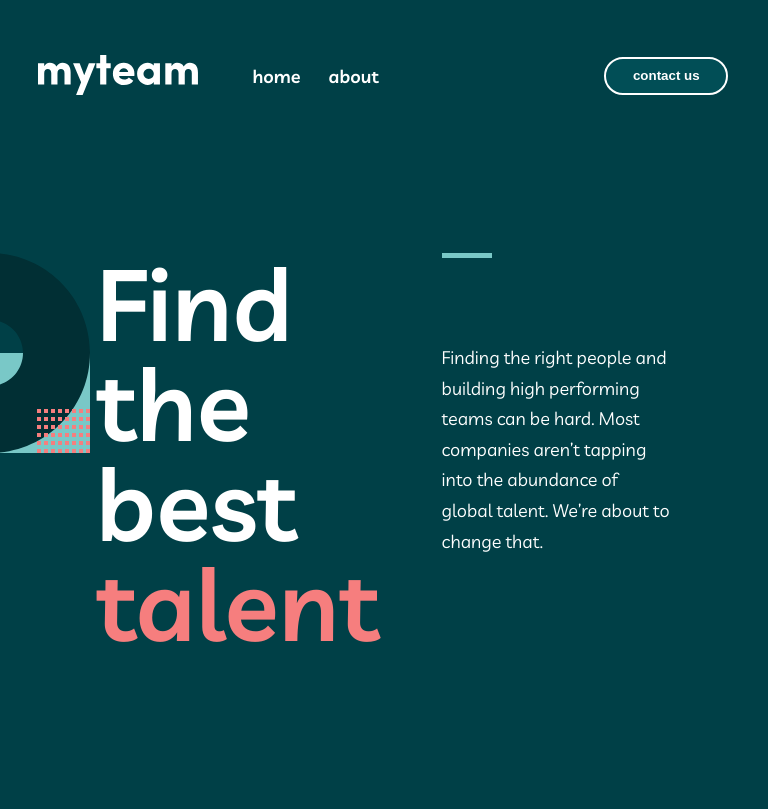
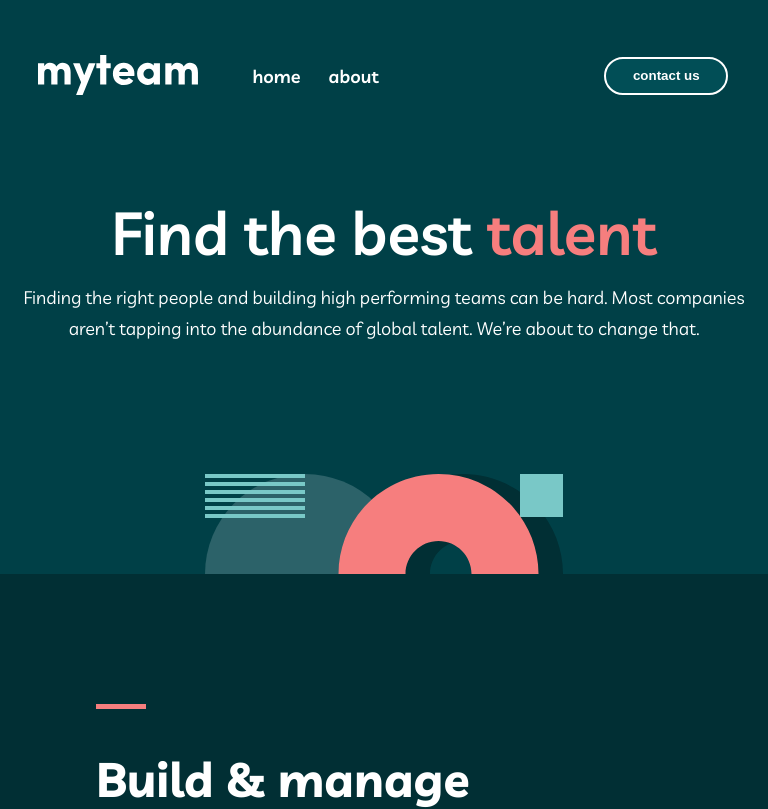
Before and after one commit to bkkcreative19/my-team, a React (Create React App) app: page / in a window 768 px wide. Shown: the top 809 px of the page. Built offline with nearby package versions, Linux system fonts and the light colour scheme.

Commit message:
intital commit

```diff
--- a/src/components/Hero/Hero.scss
+++ b/src/components/Hero/Hero.scss
@@ -4,15 +4,30 @@
   justify-content: center;
   margin-top: 10rem;
   padding-bottom: 18rem;
+  overflow: hidden;
+
+  @media screen and (max-width: 1030px) {
+    margin-top: 5rem;
+  }
 
   &__pattern-1 {
     position: absolute;
     left: -11rem;
+
+    @media screen and (max-width: 1030px) {
+      display: none;
+    }
   }
   &__pattern-2 {
     position: absolute;
-    left: 95rem;
+    left: 96rem;
     bottom: 0;
+
+    @media screen and (max-width: 1030px) {
+      left: 0;
+      right: 0;
+      margin: 0 auto;
+    }
   }
 
   &__content {
@@ -20,6 +35,12 @@
     width: 75%;
     color: #fff;
     height: 50%;
+
+    @media screen and (max-width: 1030px) {
+      flex-direction: column;
+      text-align: center;
+      width: 95%;
+    }
 
     &-head {
       flex: 60%;
@@ -37,6 +58,11 @@
     font-weight: 600;
     line-height: 1;
     width: 80%;
+
+    @media screen and (max-width: 1030px) {
+      width: 100%;
+      font-size: 6rem;
+    }
   }
   &__content h1 span {
     color: #f67e7e;
@@ -46,6 +72,11 @@
     font-size: 1.8rem;
     line-height: 1.7;
     margin-top: 9rem;
+
+    @media screen and (max-width: 1030px) {
+      margin-top: 2rem;
+      margin-bottom: 5rem;
+    }
   }
   &__content p::before {
     content: "";
@@ -53,5 +84,9 @@
     width: 5rem;
     top: 0;
     border-bottom: 5px solid #79c8c7;
+
+    @media screen and (max-width: 1030px) {
+      display: none;
+    }
   }
 }
--- a/src/components/Manage/Manage.scss
+++ b/src/components/Manage/Manage.scss
@@ -10,6 +10,10 @@
     width: 75%;
     display: flex;
     justify-content: space-between;
+
+    @media screen and (max-width: 1030px) {
+      flex-direction: column;
+    }
   }
 
   &__head {
@@ -31,6 +35,10 @@
   }
 
   &__list {
+    @media screen and (max-width: 1030px) and (min-width: 750px) {
+      text-align: center;
+    }
+
     &-logo {
       display: flex;
       align-items: center;
--- a/src/components/NavBar/NavBar.scss
+++ b/src/components/NavBar/NavBar.scss
@@ -14,7 +14,7 @@
       }
     }
 
-    @media screen and (max-width: 1000px) and (min-width: 750px) {
+    @media screen and (max-width: 1030px) and (min-width: 750px) {
       width: 90%;
     }
     @media screen and (max-width: 750px) {
```
